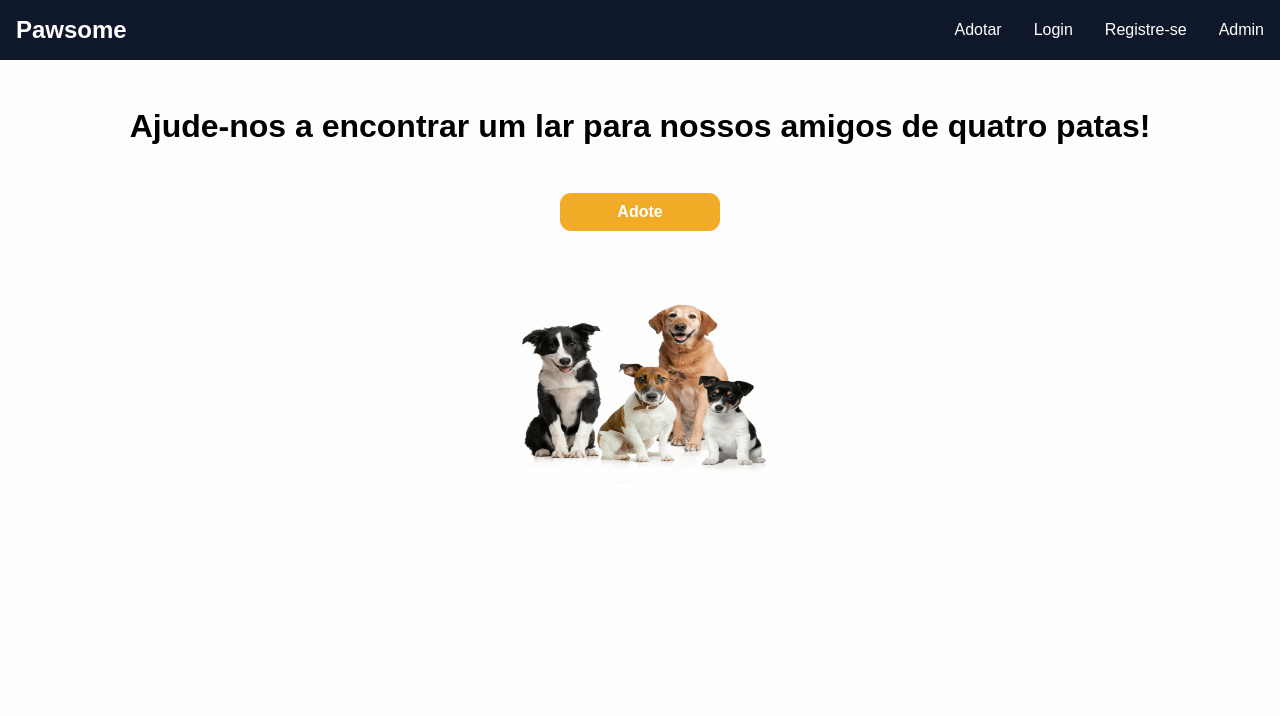
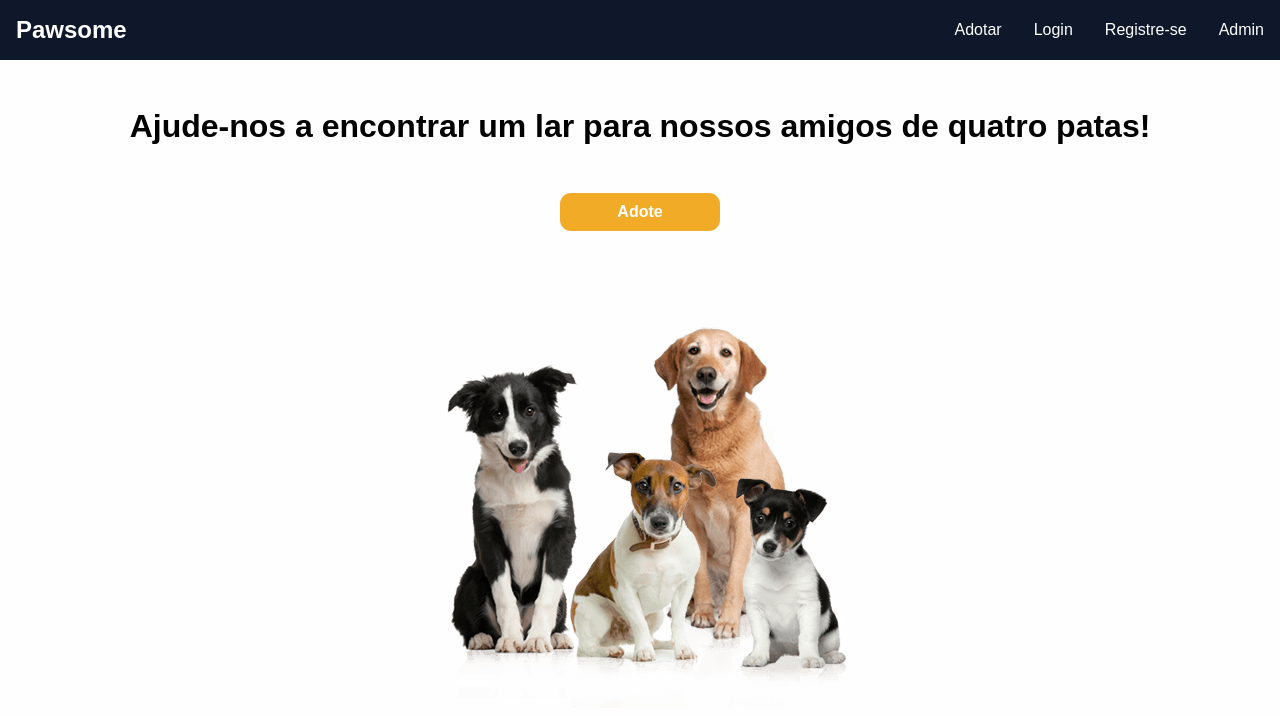
Before and after one commit to UAMCGMP/DSWN1-FRONT, a React (Create React App) app: page / in a window 1280 px wide. Shown: the top 716 px of the page. Built offline with nearby package versions, Linux system fonts and the light colour scheme.

Commit message:
feat.: ajuste imagem da landing page

```diff
--- a/src/components/pages/LandingPage.css
+++ b/src/components/pages/LandingPage.css
@@ -19,9 +19,10 @@
     border-radius: 0.7rem;
     width: 10rem;
 }
-.imagem{
+.imagem-dogs{
     margin-top: 3rem;
-    width: 130%;
+    width: 100%;
+    height: 200%;
 }
 .image-container{
     display: flex;
--- a/src/components/pages/LandingPage.js
+++ b/src/components/pages/LandingPage.js
@@ -9,7 +9,7 @@ function LandingPage() {
             <h1 className="titulo">Ajude-nos a encontrar um lar para nossos amigos de quatro patas!</h1>
             <div className="image-container" >
                 <a href="/adopt" className="botao">Adote</a>
-                <img className="imagem" src={DogsImage} alt="Figura de um cachorro" />
+                <img className="imagem-dogs" src={DogsImage} alt="Figura de um cachorro" />
             </div>
         </div>
 
```
